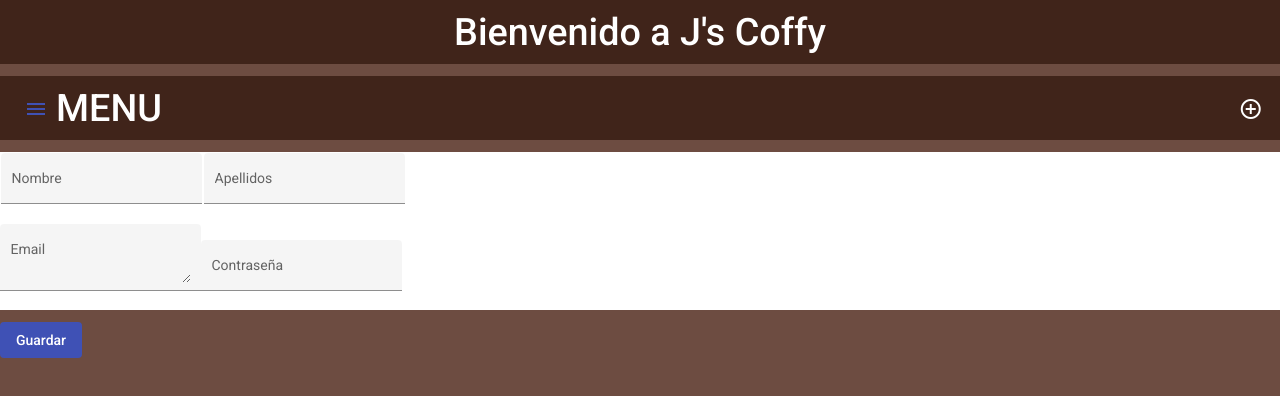
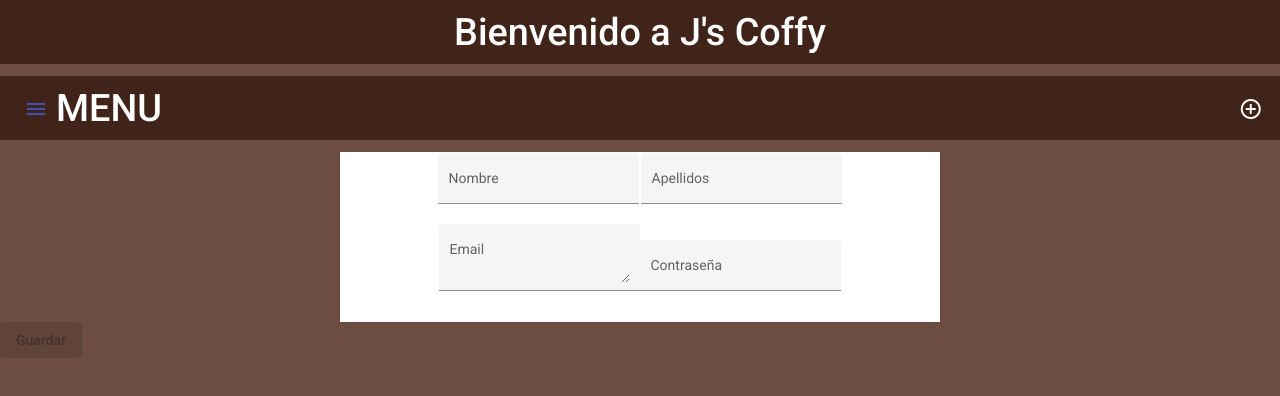
Before and after one commit to JorgeHueva/XeridiaAcademy, an Angular app in the folder Cafetery/: page /registro in a window 1280 px wide. Shown: the top 396 px of the page. Built offline with nearby package versions, Linux system fonts and the light colour scheme.

Commit message:
FARQXER-315 Frontend disabled button

```diff
--- a/Cafetery/src/app/app.module.ts
+++ b/Cafetery/src/app/app.module.ts
@@ -26,6 +26,7 @@ import { DescripcionCafeteriaComponent } from './descripcion-cafeteria/descripci
 import { MatSnackBarModule } from '@angular/material/snack-bar';
 import { RegistroComponent } from './registro/registro.component';
 import {MatStepperModule} from '@angular/material/stepper';
+
 
 
 
--- a/Cafetery/src/app/pagina-principal/pagina-principal.component.html
+++ b/Cafetery/src/app/pagina-principal/pagina-principal.component.html
@@ -58,6 +58,6 @@
         <input matInput name="numero" placeholder="numero" [(ngModel)]="coffe_o.numCoffe" type="number"  min = "1">
       </mat-form-field>
       <br>
-      <button mat-stroked-button class="btn-success" (click)="openSnackBar()"> <p class="boton-agregar"> Agregar</p>  <mat-icon class="mat-18">add_shopping_cart</mat-icon></button>
+      <button mat-stroked-button class="btn-success"  [disabled]="!coffe_o.typeCoffe || !coffe_o.numCoffe" (click)="openSnackBar()"> <p class="boton-agregar" > Agregar</p>  <mat-icon class="mat-18" >add_shopping_cart</mat-icon></button>
     </form>
 <div></div>
--- a/Cafetery/src/app/registro/registro.component.css
+++ b/Cafetery/src/app/registro/registro.component.css
@@ -9,3 +9,14 @@
 .celda{
   background-color: white;
 }
+
+.form{
+    width: 100%;
+    max-width: 600px;
+    margin: 0 auto;
+    display: flex;
+    flex-direction: column;
+    justify-content: center;
+    align-items: center;
+
+}
--- a/Cafetery/src/app/registro/registro.component.html
+++ b/Cafetery/src/app/registro/registro.component.html
@@ -1,4 +1,4 @@
-<form class="form" (ngSubmit)="onSubmit()">
+<form class="form"  (ngSubmit)="onSubmit()">
 
   <table class="formulario" cellspacing="0"><tr>
     <td><mat-form-field class="celda" appearance="fill">
@@ -17,8 +17,9 @@
     </mat-form-field>
     <mat-form-field class="celda" appearance="fill">
       <mat-label>Contraseña</mat-label>
-      <input matInput name="contraseña" [(ngModel)]="person.password" placeholder="1234hola">
+      <input matInput name="contraseña" type="password" [(ngModel)]="person.password" placeholder="1234hola">
+
     </mat-form-field>
   </p>
 </form>
-<button mat-button (click)="Guardar()" mat-flat-button color="primary">Guardar</button>
+<button mat-button (click)="Guardar()" mat-flat-button color="primary" [disabled]="!person.nombre || !person.apellido || !person.password || !person.email" >Guardar</button>
--- a/Cafetery/src/app/registro/registro.component.ts
+++ b/Cafetery/src/app/registro/registro.component.ts
@@ -1,4 +1,5 @@
 import { Component, OnInit } from '@angular/core';
+import { FormControl, FormGroup, Validators } from '@angular/forms';
 import { PedidoService } from '../pedido.service';
 import { Person } from '../person';
 
@@ -14,16 +15,29 @@ export class RegistroComponent implements OnInit {
 
   constructor(private servicioRegistro: PedidoService) { }
 
+  public nombre = new FormControl ('', Validators.required);
+  public apellidos = new FormControl ('', Validators.required);
+
+  public newForm = new FormGroup({
+    nombre: this.nombre,
+    apellidos: this.apellidos,
+  });
+
+
   ngOnInit() {
 
   }
 
   onSubmit(){
     console.log(this.person);
+
   }
 
   Guardar(){
     console.log(this.person);
     this.servicioRegistro.registroClientes(this.person).subscribe();
   }
+
+
+
 }
```
